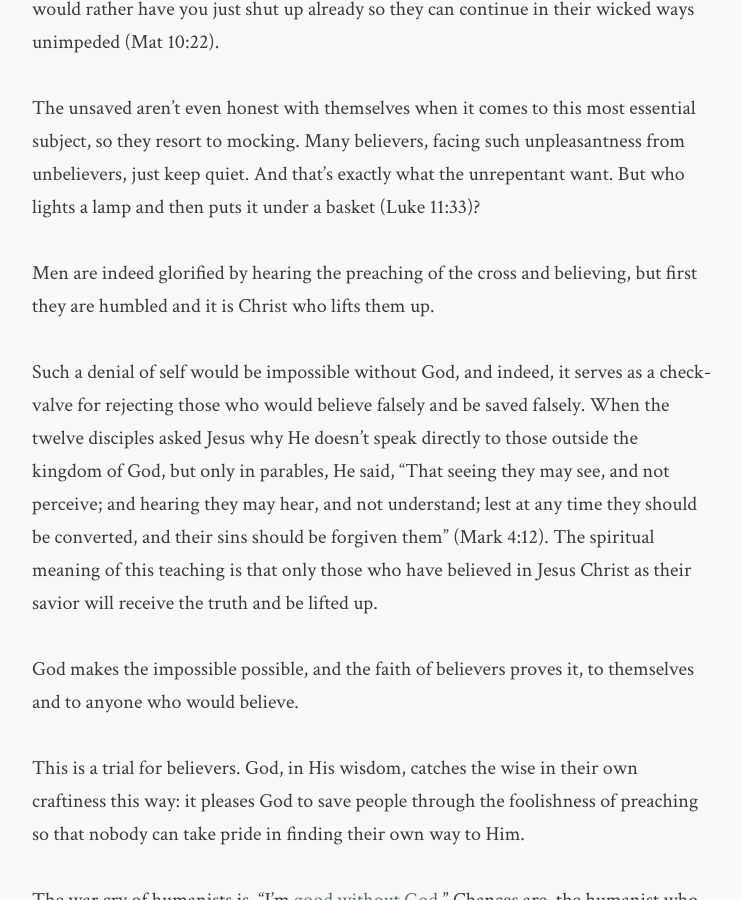
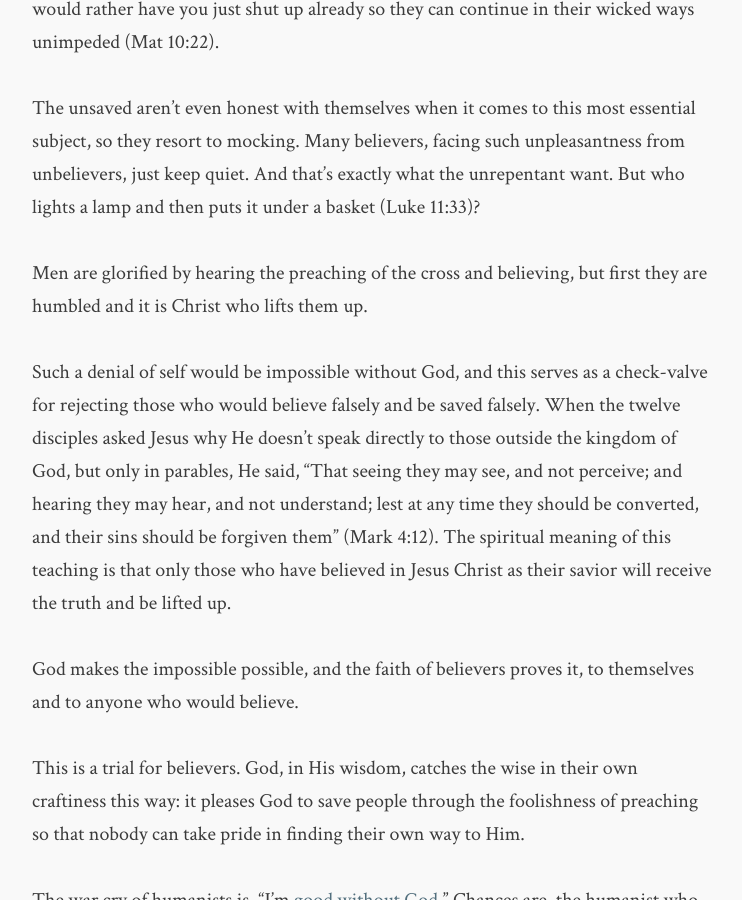
Before and after one commit to flashlightministries/oilforlight, a Jekyll site: the page built from _posts/2017-11-07-unbelievable-foolishness-preaching.md, in a window 1280 px wide and 900 px high, scrolled down 1960 px. Shown: the whole window, without its empty margins (268-1010 px from the left). Built offline with Jekyll 4.4.1, drawn with Linux system fonts in a browser that asks for light colours; nearby versions of some CDN libraries; some of the changed text lies outside the part shown.

Commit message:
Update 2017-11-07-unbelievable-foolishness-preaching.md

```diff
--- a/_posts/2017-11-07-unbelievable-foolishness-preaching.md
+++ b/_posts/2017-11-07-unbelievable-foolishness-preaching.md
@@ -8,7 +8,7 @@ image:
 comments: false
 ---
 
-The crucifixion of Jesus Christ is a hard pill to swallow.  Believe it or not, Jesus sacrificed his life to save yours, and three days later he rose from the dead.  That statement pushes the limits of credulity, and indeed, many intelligent people find it impossible to believe.
+The crucifixion of Jesus Christ is a hard pill to swallow.  Believe it or not, Jesus sacrificed his life to save yours, and three days later he rose from the dead.  That statement pushes the limits of credulity, and many intelligent people find it impossible to believe.
 
 How could any self-respecting thinking person accept the following instruction?
 
@@ -28,9 +28,9 @@ I know it can be hard to share the true gospel.  People hate God's word because
 
 The unsaved aren't even honest with themselves when it comes to this most essential subject, so they resort to mocking.  Many believers, facing such unpleasantness from unbelievers, just keep quiet.  And that's exactly what the unrepentant want.  But who lights a lamp and then puts it under a basket (Luke 11:33)?
 
-Men are indeed glorified by hearing the preaching of the cross and believing, but first they are humbled and it is Christ who lifts them up.
+Men are glorified by hearing the preaching of the cross and believing, but first they are humbled and it is Christ who lifts them up.
 
-Such a denial of self would be impossible without God, and indeed, it serves as a check-valve for rejecting those who would believe falsely and be saved falsely.  When the twelve disciples asked Jesus why He doesn't speak directly to those outside the kingdom of God, but only in parables, He said, "That seeing they may see, and not perceive; and hearing they may hear, and not understand; lest at any time they should be converted, and their sins should be forgiven them" (Mark 4:12).  The spiritual meaning of this teaching is that only those who have believed in Jesus Christ as their savior will receive the truth and be lifted up.
+Such a denial of self would be impossible without God, and this serves as a check-valve for rejecting those who would believe falsely and be saved falsely.  When the twelve disciples asked Jesus why He doesn't speak directly to those outside the kingdom of God, but only in parables, He said, "That seeing they may see, and not perceive; and hearing they may hear, and not understand; lest at any time they should be converted, and their sins should be forgiven them" (Mark 4:12).  The spiritual meaning of this teaching is that only those who have believed in Jesus Christ as their savior will receive the truth and be lifted up.
 
 God makes the impossible possible, and the faith of believers proves it, to themselves and to anyone who would believe.
 
```
